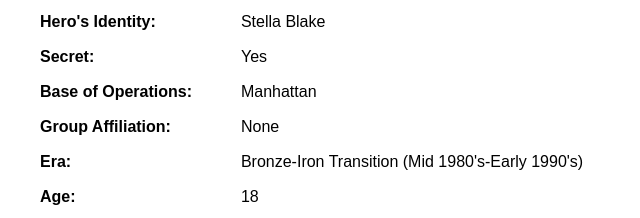
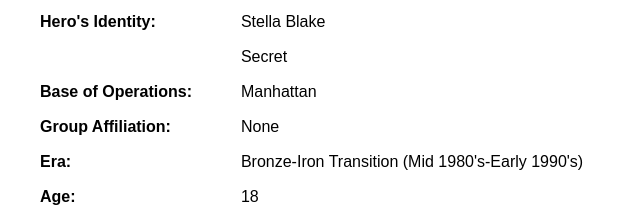
Before and after one commit to FASERIP/characters, a plain HTML site: page evenstar.html in a window 1280 px wide. Shown: the part 211-429 px from the top of the page, 0-640 px from the left. Drawn offline with Linux system fonts and the light colour scheme.

Commit message:
small fix

```diff
--- a/evenstar.html
+++ b/evenstar.html
@@ -55,8 +55,7 @@
         <dd>Evenstar</dd>
         <dt>Hero's Identity</dt>
         <dd>Stella Blake</dd>
-        <dt>Secret</dt>
-        <dd>Yes</dd>
+        <dd>Secret</dd>
         <dt>Base of Operations</dt>
         <dd>Manhattan</dd>
         <dt>Group Affiliation</dt>
```
